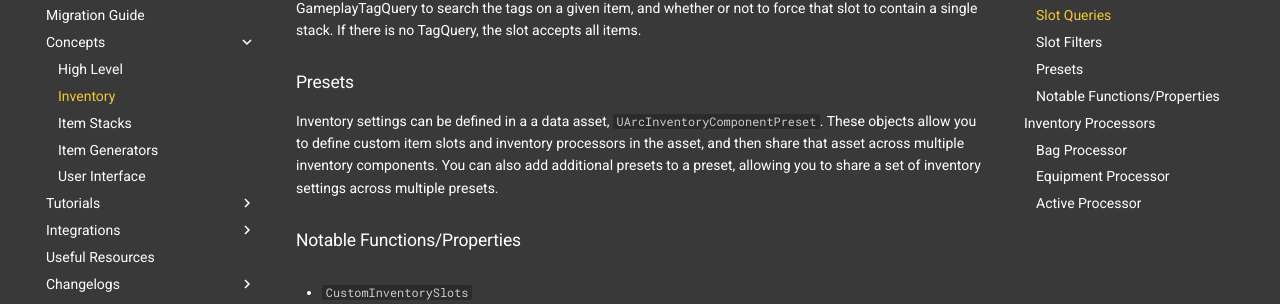
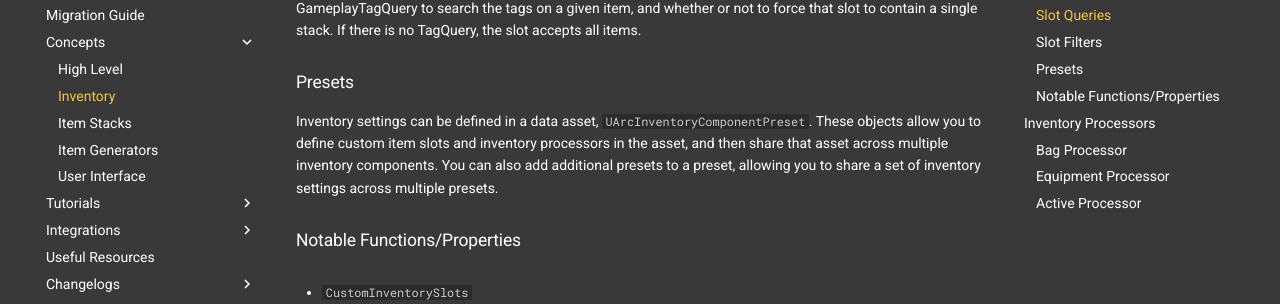
Before and after one commit to punyhumangames/ArcPluginsDocumentation, an MkDocs documentation site: the page built from docs/arcinventory/concepts/inventory.md, in a window 1280 px wide and 900 px high, scrolled down 1369 px. Shown: the part 147-451 px from the top of the window. Built offline with MkDocs 1.6.1 and Material for MkDocs 9.7.7, drawn with Linux system fonts in a browser that asks for light colours; comment, search, counter and statistics services are not loaded.

Commit message:
fixed a typo

```diff
--- a/docs/arcinventory/concepts/inventory.md
+++ b/docs/arcinventory/concepts/inventory.md
@@ -36,7 +36,7 @@ Slot Filters allow designers to indicate what items can be placed into the slot.
 
 ### Presets
 
-Inventory settings can be defined in a a data asset, `UArcInventoryComponentPreset`.  These objects allow you to define custom item slots and inventory processors in the asset, and then share that asset across multiple inventory components.  You can also add additional presets to a preset, allowing you to share a set of inventory settings across multiple presets.
+Inventory settings can be defined in a data asset, `UArcInventoryComponentPreset`.  These objects allow you to define custom item slots and inventory processors in the asset, and then share that asset across multiple inventory components.  You can also add additional presets to a preset, allowing you to share a set of inventory settings across multiple presets.
 
 
 ### Notable Functions/Properties
```
